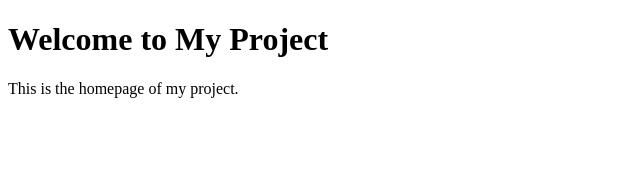
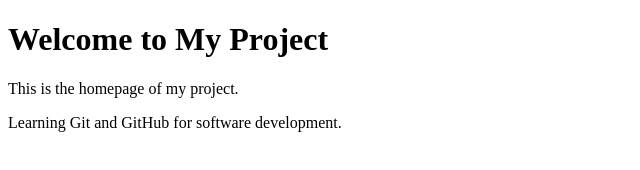
Before and after one commit to nandastechverse/Software-Development-Practices, a plain HTML site: page index.html in a window 1280 px wide. Shown: the whole page, without its empty margins (0-640 px from the left). Drawn offline with Linux system fonts and the light colour scheme.

Commit message:
Update homepage content

```diff
--- a/index.html
+++ b/index.html
@@ -8,3 +8,5 @@
     <p>This is the homepage of my project.</p>
 </body>
 </html>
+
+<p>Learning Git and GitHub for software development.</p>
```
